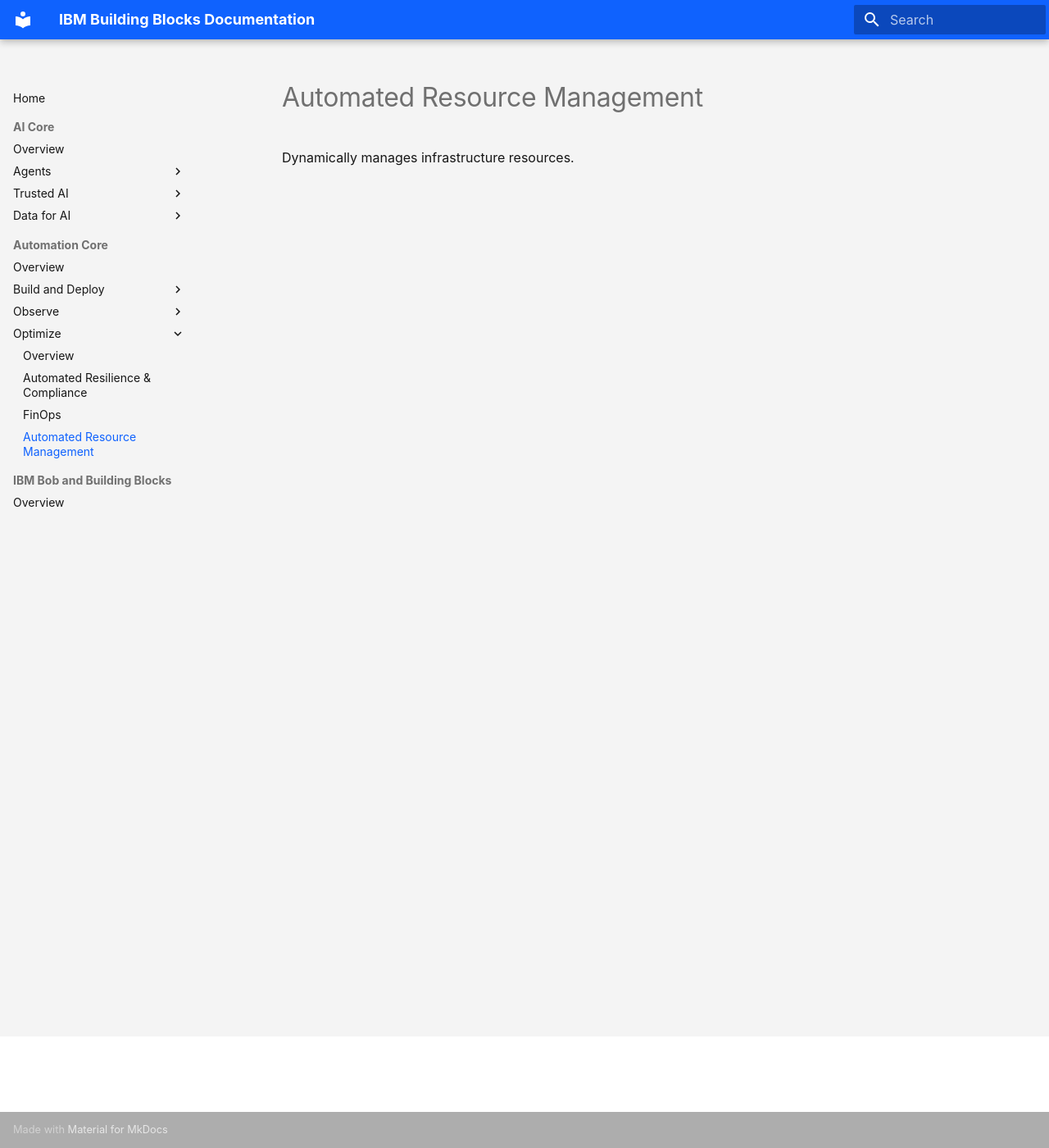
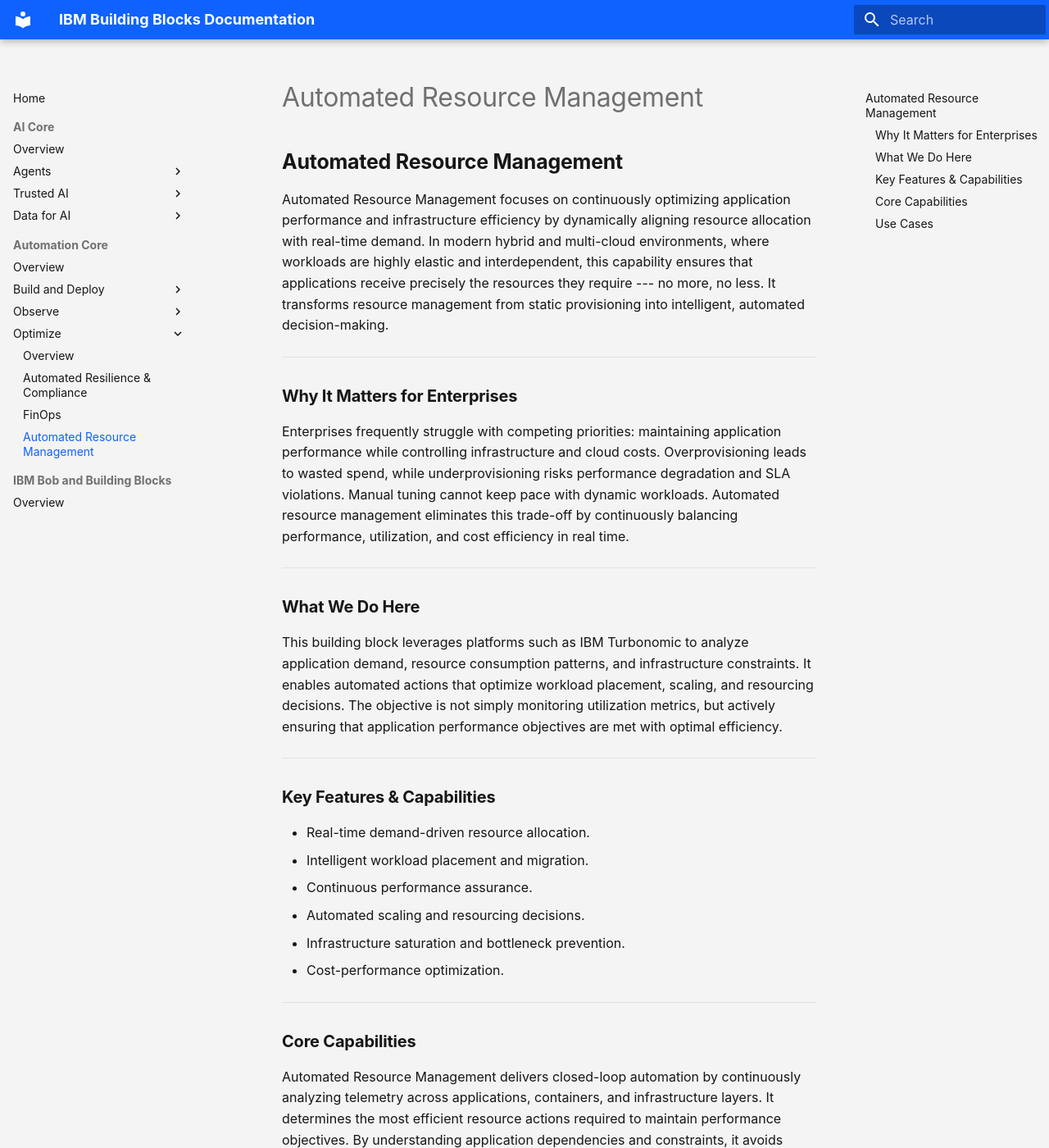
Before and after one commit to ibm-self-serve-assets/building-blocks-docs, an MkDocs documentation site: the page built from docs-src/automation-core/optimize/automated-resource-management.md, in a window 1280 px wide and 1400 px high. Shown: the whole window at 82% size. Built offline with MkDocs 1.6.1 and Material for MkDocs 9.7.7, drawn with Linux system fonts in a browser that asks for light colours; some of the changed text lies outside the part shown.

Commit message:
Enhance documentation for Automated Resource Management
Expanded on the concept of Automated Resource Management, detailing its significance for enterprises, core capabilities, and use cases. Added sections on key features and the importance of real-time demand-driven resource allocation.

```diff
--- a/docs-src/automation-core/optimize/automated-resource-management.md
+++ b/docs-src/automation-core/optimize/automated-resource-management.md
@@ -1,3 +1,69 @@
-# Automated Resource Management
+## **Automated Resource Management**
 
-Dynamically manages infrastructure resources.
+Automated Resource Management focuses on continuously optimizing
+application performance and infrastructure efficiency by dynamically
+aligning resource allocation with real-time demand. In modern hybrid and
+multi-cloud environments, where workloads are highly elastic and
+interdependent, this capability ensures that applications receive
+precisely the resources they require --- no more, no less. It transforms
+resource management from static provisioning into intelligent, automated
+decision-making.
+
+------------------------------------------------------------------------
+
+### **Why It Matters for Enterprises**
+
+Enterprises frequently struggle with competing priorities: maintaining
+application performance while controlling infrastructure and cloud
+costs. Overprovisioning leads to wasted spend, while underprovisioning
+risks performance degradation and SLA violations. Manual tuning cannot
+keep pace with dynamic workloads. Automated resource management
+eliminates this trade-off by continuously balancing performance,
+utilization, and cost efficiency in real time.
+
+------------------------------------------------------------------------
+
+### **What We Do Here**
+
+This building block leverages platforms such as IBM Turbonomic to
+analyze application demand, resource consumption patterns, and
+infrastructure constraints. It enables automated actions that optimize
+workload placement, scaling, and resourcing decisions. The objective is
+not simply monitoring utilization metrics, but actively ensuring that
+application performance objectives are met with optimal efficiency.
+
+------------------------------------------------------------------------
+
+### **Key Features & Capabilities**
+
+-   Real-time demand-driven resource allocation.
+-   Intelligent workload placement and migration.
+-   Continuous performance assurance.
+-   Automated scaling and resourcing decisions.
+-   Infrastructure saturation and bottleneck prevention.
+-   Cost-performance optimization.
+
+------------------------------------------------------------------------
+
+### **Core Capabilities**
+
+Automated Resource Management delivers closed-loop automation by
+continuously analyzing telemetry across applications, containers, and
+infrastructure layers. It determines the most efficient resource actions
+required to maintain performance objectives. By understanding
+application dependencies and constraints, it avoids disruptive scaling
+behaviors and instead applies precise, context-aware optimizations.
+
+------------------------------------------------------------------------
+
+### **Use Cases**
+
+Organizations typically adopt this capability to:
+
+-   Prevent performance bottlenecks before user impact.
+-   Eliminate overprovisioning and reduce infrastructure waste.
+-   Optimize workload placement across clusters and clouds.
+-   Maintain SLA compliance under fluctuating demand.
+-   Improve container density and infrastructure utilization.
+-   Automate scaling decisions without manual intervention.
+-   Balance cost efficiency with performance requirements.
```
